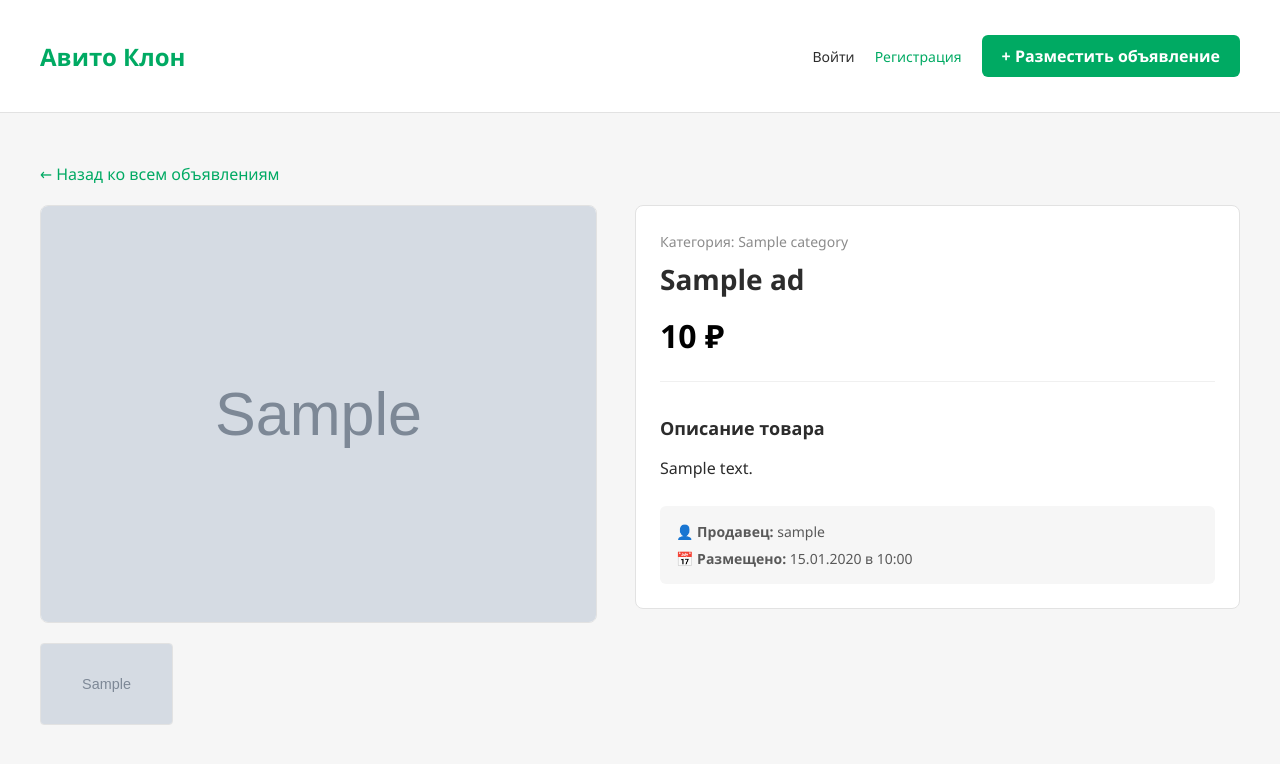
After one commit to Firdavs-cpu/avito_clone, a Django app: page /ad/1/ in a window 1280 px wide. The commit adds this page. Shown: the top 764 px of the page. Run offline with Django 5.2, Linux system fonts and the light colour scheme; tables that the repository leaves empty hold one stand-in row (values such as "Sample post"); grey boxes marked "Sample" are stand-in pictures.

Commit message:
Добавил систему регистраций

```diff
--- a/my_site/ads/static/ads/css/style.css
+++ b/my_site/ads/static/ads/css/style.css
@@ -87,7 +87,6 @@ body {
 }
 
 /* Содержимое карточки */
-/* Содержимое карточки */
 .card-body {
     padding: 16px;
     display: flex;
--- /dev/null
+++ b/my_site/ads/templates/ads/ad_detail.html
@@ -0,0 +1,50 @@
+{% extends 'ads/base.html' %}
+
+{% block title %}{{ ad.title }} — Авито Клон{% endblock %}
+
+{% block content %}
+<div style="margin-bottom: 20px;">
+    <a href="{% url 'ads:index' %}" style="color: #00aa63; text-decoration: none;">← Назад ко всем объявлениям</a>
+</div>
+
+<!-- Двухколоночный макет для детального просмотра -->
+<div style="display: flex; gap: 40px; flex-wrap: wrap; margin-top: 20px;">
+
+    <!-- Левая колонка: Галерея картинок -->
+    <div style="flex: 1; min-width: 300px;">
+        {% if ad.images.all %}
+            <!-- Главное крупное фото -->
+            <img src="{{ ad.images.first.image.url }}" alt="{{ ad.title }}" style="width: 100%; max-height: 500px; object-fit: contain; border-radius: 8px; background: #fff; border: 1px solid #e2e2e2;">
+
+            <!-- Сетка остальных картинок, если их несколько -->
+            <div style="display: grid; grid-template-columns: repeat(4, 1fr); gap: 10px; margin-top: 15px;">
+                {% for img in ad.images.all %}
+                    <img src="{{ img.image.url }}" alt="Фото товара" style="width: 100%; height: 80px; object-fit: cover; border-radius: 4px; border: 1px solid #e2e2e2; cursor: pointer;">
+                {% endfor %}
+            </div>
+        {% else %}
+            <div style="width: 100%; height: 350px; background-color: #eaeaea; display: flex; align-items: center; justify-content: center; color: #8c8c8c; border-radius: 8px;">
+                Нет фотографий
+            </div>
+        {% endif %}
+    </div>
+
+    <!-- Правая колонка: Информация и цена -->
+    <div style="flex: 1; min-width: 300px; background: #fff; padding: 24px; border-radius: 8px; border: 1px solid #e2e2e2; height: fit-content;">
+        <span style="color: #8c8c8c; font-size: 14px;">Категория: {{ ad.category.name }}</span>
+        <h1 style="margin: 8px 0 16px 0; font-size: 28px;">{{ ad.title }}</h1>
+        <div style="font-size: 32px; font-weight: bold; color: #000; margin-bottom: 24px;">{{ ad.price }} ₽</div>
+
+        <div style="border-top: 1px solid #f0f0f0; padding-top: 16px; margin-bottom: 24px;">
+            <h3 style="font-size: 18px; margin-bottom: 12px;">Описание товара</h3>
+            <p style="font-size: 16px; line-height: 1.6; color: #2c2c2c; white-space: pre-line;">{{ ad.description }}</p>
+        </div>
+
+        <div style="background: #f6f6f6; padding: 16px; border-radius: 6px; font-size: 14px; color: #595959;">
+            <p style="margin: 0 0 8px 0;">👤 <strong>Продавец:</strong> {{ ad.author.username }}</p>
+            <p style="margin: 0;">📅 <strong>Размещено:</strong> {{ ad.created_at|date:"d.m.Y в H:i" }}</p>
+        </div>
+    </div>
+
+</div>
+{% endblock %}
--- a/my_site/ads/templates/ads/base.html
+++ b/my_site/ads/templates/ads/base.html
@@ -1,18 +1,34 @@
 {% load static %}
 <!DOCTYPE html>
 <html lang="ru">
-<head>
-    <meta charset="UTF-8">
-    <meta name="viewport" content="width=device-width, initial-scale=1.0">
-    <title>{% block title %}Авито Клон{% endblock %}</title>
-    <link rel="stylesheet" href="{% static 'ads/css/style.css' %}">
-</head>
-<body>
+    <header class="header">
+            <link rel="stylesheet" href="{% static 'ads/css/style.css' %}">
 
-    <header class="header">
         <div class="container header-content">
             <a class="logo" href="/">Авито Клон</a>
-            <a href="#" class="btn-primary">+ Разместить объявление</a>
+
+            <div style="display: flex; align-items: center; gap: 20px;">
+                <!-- Если пользователь вошел на сайт -->
+                {% if user.is_authenticated %}
+                    <span style="font-size: 14px; color: #595959;">Привет, <strong>{{ user.username }}</strong>!</span>
+
+                    <!-- ИСПРАВЛЕНО: Кнопка Выйти теперь оформлена как безопасная POST-форма -->
+                    <form action="{% url 'ads:logout' %}" method="post" style="margin: 0; display: inline;">
+                        {% csrf_token %}
+                        <button type="submit" style="background: none; border: none; color: #ff3333; padding: 0; cursor: pointer; font-size: 14px; font-family: inherit;">
+                            Выйти
+                        </button>
+                    </form>
+
+                    <a href="#" class="btn-primary">+ Разместить объявление</a>
+
+                <!-- Если пользователь гость -->
+                {% else %}
+                    <a href="{% url 'ads:login' %}" style="color: #2c2c2c; text-decoration: none; font-size: 14px;">Войти</a>
+                    <a href="{% url 'ads:register' %}" style="color: #00aa63; text-decoration: none; font-size: 14px;">Регистрация</a>
+                    <a href="{% url 'ads:login' %}" class="btn-primary">+ Разместить объявление</a>
+                {% endif %}
+            </div>
         </div>
     </header>
 
--- a/my_site/ads/templates/ads/index.html
+++ b/my_site/ads/templates/ads/index.html
@@ -8,6 +8,8 @@
 <!-- Главная сетка -->
 <div class="ads-grid">
     {% for ad in ads %}
+    <!-- ОБЕРНУЛИ ВСЮ КАРТОЧКУ В ССЫЛКУ: text-decoration: none и color: inherit нужны, чтобы текст не стал синим и подчеркнутым -->
+    <a href="{% url 'ads:ad_detail' ad.pk %}" style="text-decoration: none; color: inherit;">
         <div class="card-ad">
 
             <!-- Картинка всегда жестко сверху -->
@@ -31,6 +33,7 @@
                 <span>📅 {{ ad.created_at|date:"d.m.Y" }}</span>
             </div>
         </div>
+    </a>
     {% empty %}
     <p>Объявлений пока нет.</p>
     {% endfor %}
--- a/my_site/ads/urls.py
+++ b/my_site/ads/urls.py
@@ -1,4 +1,5 @@
 from django.urls import path
+from django.contrib.auth import views as auth_views
 from . import views
 
 # Задаем пространство имен для приложения (чтобы ссылки не путались)
@@ -7,4 +8,8 @@ app_name = 'ads'
 urlpatterns = [
     # Пустой путь '' означает главную страницу нашего приложения (http://127.0.0)
     path('', views.index, name='index'),
+    path('ad/<int:pk>/', views.ad_detail, name='ad_detail'),
+    path('register/', views.RegisterView.as_class_view() if hasattr(views.RegisterView, 'as_class_view') else views.RegisterView.as_view(), name='register'),
+    path('login/', auth_views.LoginView.as_view(template_name='ads/login.html'), name='login'),
+    path('logout/', auth_views.LogoutView.as_view(next_page='ads:index'), name='logout'),
 ]
--- a/my_site/ads/views.py
+++ b/my_site/ads/views.py
@@ -1,5 +1,8 @@
-from django.shortcuts import render
+from django.shortcuts import render, get_object_or_404
 from .models import AD
+from django.contrib.auth.forms import UserCreationForm
+from django.urls import reverse_lazy
+from django.views import generic
 
 def index(request):
     all_ads = AD.objects.filter(is_active=True).select_related('author', 'category').prefetch_related('images').order_by('-created_at')
@@ -8,3 +11,21 @@ def index(request):
     }
     # Указываем путь 'ads/index.html' вместо просто 'index.html'
     return render(request, 'ads/index.html', context)
+
+from django.shortcuts import render, get_object_or_404
+from .models import AD
+
+
+def ad_detail(request, pk):
+    ad = get_object_or_404(AD.objects.prefetch_related('images'), pk=pk)
+
+    context = {
+        'ad': ad
+    }
+    return render(request, 'ads/ad_detail.html', context)
+
+
+class RegisterView(generic.CreateView):
+    form_class = UserCreationForm  # Используем стандартную форму регистрации Django
+    template_name = 'ads/register.html'  # Путь к HTML-шаблону
+    success_url = reverse_lazy('ads:login')  # Куда перенаправить после успешной регистрации (на страницу входа)
--- a/my_site/my_site/settings.py
+++ b/my_site/my_site/settings.py
@@ -117,3 +117,8 @@ STATIC_URL = 'static/'
 
 MEDIA_URL = 'media/'
 MEDIA_ROOT = BASE_DIR / 'media'
+
+# После успешного входа отправляем на главную страницу
+LOGIN_REDIRECT_URL = 'ads:index'
+# Если неавторизованный пользователь пытается зайти туда, куда нельзя, отправляем его сюда
+LOGIN_URL = 'ads:login'
```
Also changed, not shown: my_site/ads/templates/ads/login.html (added, +24 -0 lines), my_site/ads/templates/ads/register.html (added, +19 -0 lines). Lines whose indentation alone changed are shown as unchanged.
